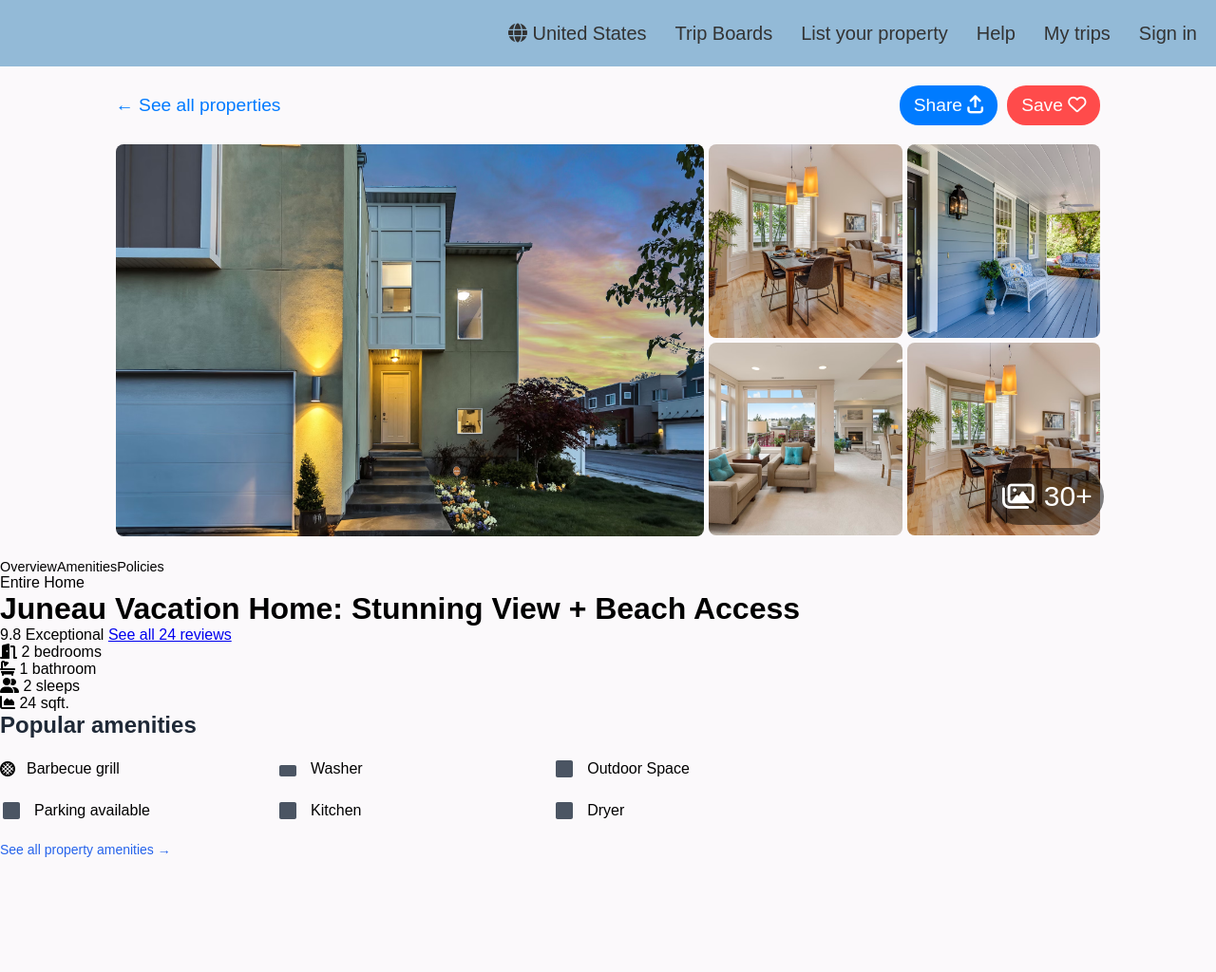
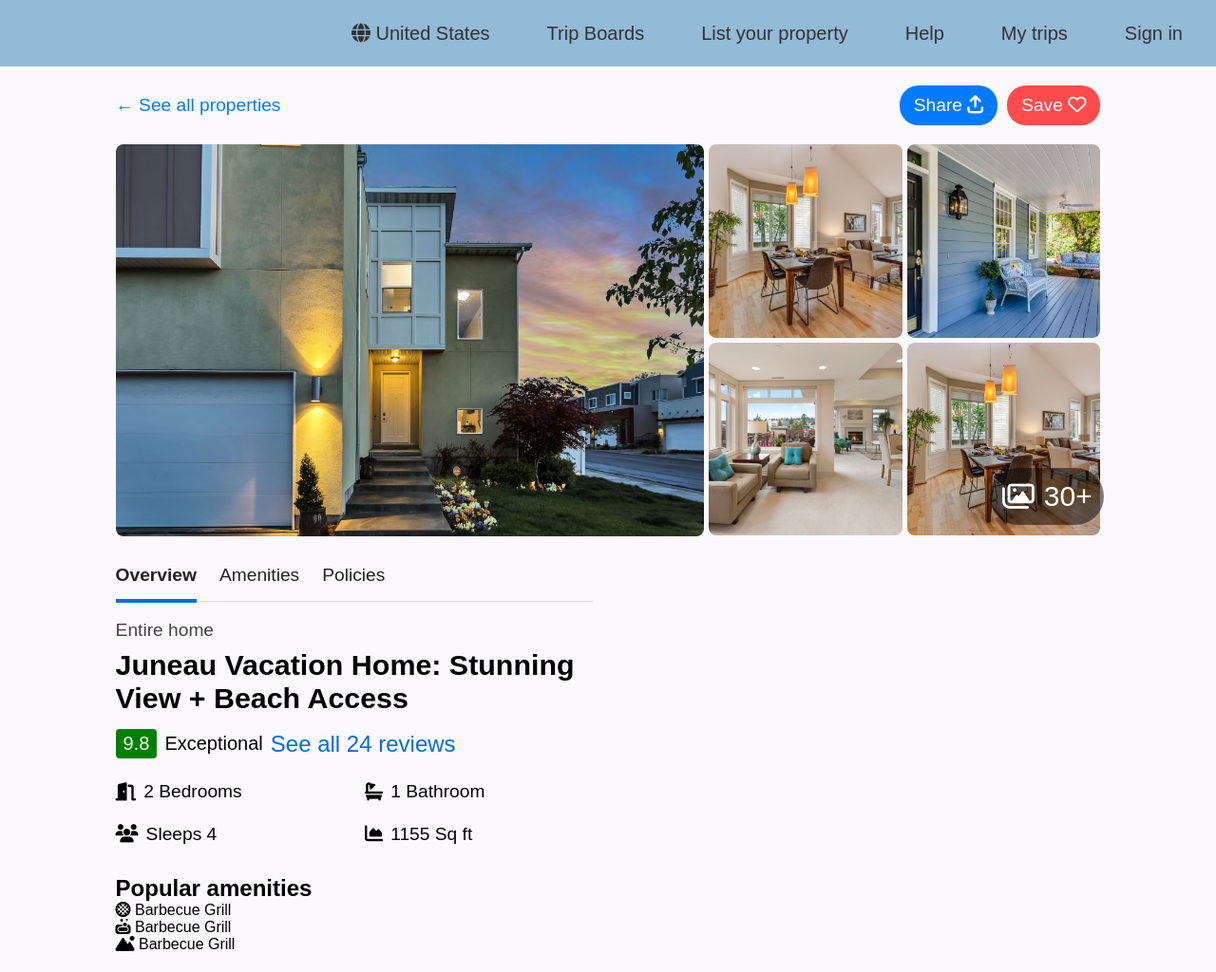
Before and after one commit to SHINO-01/W3_Assignment_01, a plain HTML site: page index.html in a window 1280 px wide. Shown: the whole page at 95% size. Before the commit the page ends 904 px from the top, so only its background shows below. Drawn offline with Linux system fonts and the light colour scheme.

Commit message:
No message

```diff
--- a/index.html
+++ b/index.html
@@ -1,5 +1,6 @@
 <!DOCTYPE html>
 <html lang="en">
+
 <head>
     <meta charset="UTF-8">
     <meta name="viewport" content="width=device-width, initial-scale=1.0">
@@ -7,6 +8,7 @@
     <link rel="stylesheet" href="style.css">
     <script src="https://kit.fontawesome.com/32f2f78ae7.js" crossorigin="anonymous"></script>
 </head>
+
 <body>
     <header>
         <nav>
@@ -42,15 +44,15 @@
                 </div>
             </div>
         </div>
-    </main>
         <div class="property-content">
-        <div class="left-content">
-            <nav class="tabs">
-                <a href="#" class="tab tab-active">Overview</a>
-                <a href="#" class="tab">Amenities</a>
-                <a href="#" class="tab">Policies</a>
+            <div class="left-content-property">
+                <nav class="tabs-property">
+                    <a href="#" class="tabs-item-property active">Overview</a>
+                    <a href="#" class="tabs-item-property">Amenities</a>
+                    <a href="#" class="tabs-item-property">Policies</a>
                 </nav>
-            <p class="property-type">Entire Home</p>
+
+                <p class="property-type">Entire home</p>
                 <h1 class="property-title">Juneau Vacation Home: Stunning View + Beach Access</h1>
 
                 <div class="rating-section">
@@ -58,66 +60,48 @@
                     <span class="rating-text">Exceptional</span>
                     <a href="#" class="reviews-link">See all 24 reviews</a>
                 </div>
-
-            <div class="features-grid">
-                <div class="feature">
-                    <i class="fa-solid fa-door-open"></i>
-                    <span>2 bedrooms</span>
+                <div class="features-grid-property">
+                    <div class="features-property">
+                        <i class="fa-solid fa-door-open icons"></i>
+                        <span>2 Bedrooms</span>
                     </div>
-                <div class="feature">
-                    <i class="fa-solid fa-bath"></i>
-                    <span>1 bathroom</span>
+                    <div class="features-property">
+                        <i class="fa-solid fa-bath icons"></i>
+                        <span>1 Bathroom</span>
                     </div>
-                <div class="feature">
-                    <i class="fa-solid fa-user-group"></i>
-                    <span>2 sleeps</span>
+                    <div class="features-property">
+                        <i class="fa-solid fa-users icons"></i>
+                        <span>Sleeps 4</span>
                     </div>
-                <div class="feature">
-                    <i class="fa-solid fa-chart-area"></i>
-                    <span>24 sqft.</span>
+                    <div class="features-property">
+                        <i class="fa-solid fa-chart-area icons"></i>
+                        <span>1155 Sq ft</span>
                     </div>
                 </div>
                 <section class="amenities">
                     <h2>Popular amenities</h2>
-                <div class="amenities-grid">
-                    <div class="amenity-item">
+                    <div class="amenities-grid-property">
+                        <div class="amenities-item-property">
                             <i class="fa-solid fa-stroopwafel"></i>
-                        <span>Barbecue grill</span>
+                            <span>Barbecue Grill</span>
                         </div>
-                    <div class="amenity-item">
-                        <svg class="icon" width="24" height="24" viewBox="0 0 24 24">
-                            <path d="M19 8H5C3.89 8 3 8.89 3 10V18C3 19.11 3.89 20 5 20H19C20.11 20 21 19.11 21 18V10C21 8.89 20.11 8 19 8Z"/>
-                        </svg>
-                        <span>Washer</span>
+                        <div class="amenities-item-property">
+                            <i class="fa-solid fa-soap"></i>
+                            <span>Barbecue Grill</span>
                         </div>
-                    <div class="amenity-item">
-                        <svg class="icon" width="24" height="24" viewBox="0 0 24 24">
-                            <path d="M17 12H7V14H17V12ZM19 3H5C3.89 3 3 3.89 3 5V19C3 20.11 3.89 21 5 21H19C20.11 21 21 20.11 21 19V5C21 3.89 20.11 3 19 3Z"/>
-                        </svg>
-                        <span>Outdoor Space</span>
+                        <div class="amenities-item-property">
+                            <i class="fa-solid fa-mountain-sun"></i>
+                            <span>Barbecue Grill</span>
                         </div>
-                    <div class="amenity-item">
-                        <svg class="icon" width="24" height="24" viewBox="0 0 24 24">
-                            <path d="M19 3H5C3.89 3 3 3.89 3 5V19C3 20.11 3.89 21 5 21H19C20.11 21 21 20.11 21 19V5C21 3.89 20.11 3 19 3Z"/>
-                        </svg>
-                        <span>Parking available</span>
+
                     </div>
-                    <div class="amenity-item">
-                        <svg class="icon" width="24" height="24" viewBox="0 0 24 24">
-                            <path d="M19 3H5C3.89 3 3 3.89 3 5V19C3 20.11 3.89 21 5 21H19C20.11 21 21 20.11 21 19V5C21 3.89 20.11 3 19 3Z"/>
-                        </svg>
-                        <span>Kitchen</span>
+                </section>
             </div>
-                    <div class="amenity-item">
-                        <svg class="icon" width="24" height="24" viewBox="0 0 24 24">
-                            <path d="M19 3H5C3.89 3 3 3.89 3 5V19C3 20.11 3.89 21 5 21H19C20.11 21 21 20.11 21 19V5C21 3.89 20.11 3 19 3Z"/>
-                        </svg>
-                        <span>Dryer</span>
+            <div class="right-content-property">
+
             </div>
         </div>
-                <a href="#" class="see-all">See all property amenities →</a>
-            </section>
-        </div>
-    </div>
+    </main>
 </body>
+
 </html>
--- a/style.css
+++ b/style.css
@@ -21,6 +21,9 @@ header {
 .nav-links {
     display: flex;
     gap: 15px;
+    align-items: center; /* Center links vertically */
+    background-color: #93BAD7;
+    color: #93BAD7;
 }
 
 .nav-links a {
@@ -28,6 +31,16 @@ header {
     color: #333;
     font-size: 20px;
     font-weight: 500;
+    padding: 10px 15px;
+    align-items: center;
+    transition: background-color 0.3s ease, transform 0.3s ease;
+    border-radius: 5px;
+}
+
+.nav-links a:hover {
+    background-color: #4b5563; /* Darker background on hover */
+    color: #ffffff; /* White text for contrast */
+    transform: scale(1.05); /* Slight scaling effect */
 }
 
 .back-arrow {
@@ -38,6 +51,7 @@ header {
     background-color: #93BAD7;
     color: #93BAD7;
 }
+
 .nav-links a {
     margin-left: 15px;
     text-decoration: none;
@@ -68,15 +82,6 @@ main {
     object-fit: cover;
     border-radius: 8px;
 }
-
-/*
-  .small-images img {
-    width: 300px;
-    height: 200px;
-    object-fit: cover;
-    border-radius: 8px;
-}
-*/
 
 .small-images {
     display: grid;
@@ -144,6 +149,7 @@ button {
     border-radius: 20px;
     cursor: pointer;
     font-size: 1.2em;
+    transition: background-color 0.3s ease, transform 0.3s ease;
 }
 
 .share {
@@ -155,132 +161,111 @@ button {
     background-color: #ff4b4b;
     color: white;
 }
+
+.share:hover {
+    background-color: #0056b3; /* Darker blue on hover */
+    transform: scale(1.05); /* Slight scale-up */
+}
+
+.save:hover {
+    background-color: #d43f3f; /* Darker red on hover */
+    transform: scale(1.05); /* Slight scale-up */
+}
 /*-------------------------------------------------TABBED NSVS____________________________*/
 .property-content {
     display: grid;
-    grid-template-columns: 2fr 1fr;
-    gap: var(--spacing-xl);
+    grid-template-columns: 1fr 1fr;
+    gap: 2rem;
+    margin-top: 10px;
 }
 
-.tabs {
+.tabs-property{
     display: flex;
-    gap: var(--spacing-lg);
-    border-bottom: 1px solid var(--border-color);
-    margin-bottom: var(--spacing-lg);
+    gap: 1.5rem;
+    border-bottom: 1px solid #dbdbdb;
+    margin-bottom: 1.2rem;
 }
 
-.tab {
-    padding: var(--spacing-md) 0;
-    color: var(--text-color);
+.tabs-item-property{
+    padding: 1rem 0;
+    color: #222;
     text-decoration: none;
     position: relative;
-    font-size: 0.9rem;
+    font-size: 1.2rem;
 }
 
-.tab.active {
-    font-weight: 500;
+.tabs-item-property.active {
+    font-weight: 600;
 }
 
-.tab.active::after {
+.tabs-item-property.active::after {
     content: '';
     position: absolute;
-    bottom: -1px;
+    bottom: -2px;
     left: 0;
     right: 0;
-    height: 2px;
-    background-color: var(--primary-color);
-}
-/*______________________________________________________GG______________________________________*/
-.property-section {
-    font-family: system-ui, -apple-system, BlinkMacSystemFont, 'Segoe UI', Roboto, sans-serif;
-    max-width: 1200px;
-    margin: 0 auto;
-    padding: 20px;
+    height: 4px;
+    background-color: #006ce4;
 }
 
-h2 {
-    font-size: 24px;
-    font-weight: 600;
-    margin-bottom: 20px;
-    color: #1f2937;
+
+.property-type {
+    color: #444;
+    font-size: 1.2rem;
+    margin-bottom: 0.5rem;
 }
 
-.amenities-grid {
-    display: grid;
-    grid-template-columns: repeat(auto-fill, minmax(250px, 1fr));
-    gap: 20px;
-    margin-bottom: 20px;
+.property-title {
+    font-size: 1.9rem;
+    font-weight: 600;
+    margin-bottom: 0.5em;
 }
 
-.amenity-item {
+.rating-section {
     display: flex;
     align-items: center;
-    gap: 12px;
+    gap: 0.5rem;
+    margin-bottom: 1.5rem;
 }
 
-.area-container {
+.rating {
+    background: green;
+    color: white;
+    padding: 0.25rem 0.5rem;
+    border-radius: 4px;
+    font-weight: 500;
+    font-size: 1.25rem;
+}
+
+.rating-text {
+    font-weight: 500;
+    font-size: 1.25rem;
+}
+
+.reviews-link {
+    color: #006ce4;
+    text-decoration: none;
+    font-size: 1.5rem;
+}
+
+.features-grid-property {
     display: grid;
     grid-template-columns: 1fr 1fr;
-    gap: 24px;
-    margin-bottom: 20px;
+    gap: 1.4rem;
+    margin-bottom: 2rem;
+    /*use width for controlling the distace of each feature horizontally*/
 }
 
-.map {
-    position: relative;
-    border-radius: 12px;
-    overflow: hidden;
+.features-property {
+    display: flex;
+    align-items: center;
+    gap: 0.5rem;
+    font-size: 1.2rem;
 }
 
-.map img {
-    width: 100%;
-    height: 100%;
-    object-fit: cover;
-}
-
-.location {
-    position: absolute;
-    bottom: 40px;
-    left: 16px;
-    color: #fff;
-    font-weight: 500;
-}
-
-.landmarks {
-    display: flex;
-    flex-direction: column;
-    gap: 16px;
-}
-
-.landmark-item {
-    display: grid;
-    grid-template-columns: 24px 1fr auto;
-    align-items: center;
-    gap: 12px;
-}
-
-.drive-time {
-    color: #6b7280;
-    font-size: 14px;
-}
-
-.icon {
-    fill: #4b5563;
-}
-
-a.see-all,
-a.see-more,
-a.view-map {
-    color: #2563eb;
-    text-decoration: none;
-    font-size: 14px;
-    font-weight: 500;
-}
-
-a.view-map {
-    position: absolute;
-    bottom: 16px;
-    left: 16px;
-    color: #fff;
+.amenities-section h2 {
+    font-size: 1.25rem;
+    margin-bottom: var(--spacing-md);
 }
 
 /*-------------------------------------------------------ICONS-----------------------------------*/
```
Lines whose indentation alone changed are shown as unchanged.
